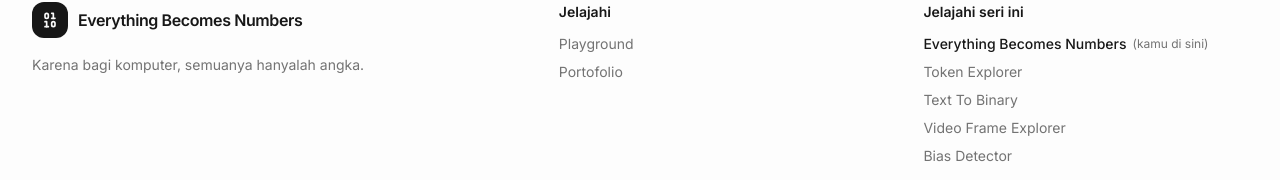
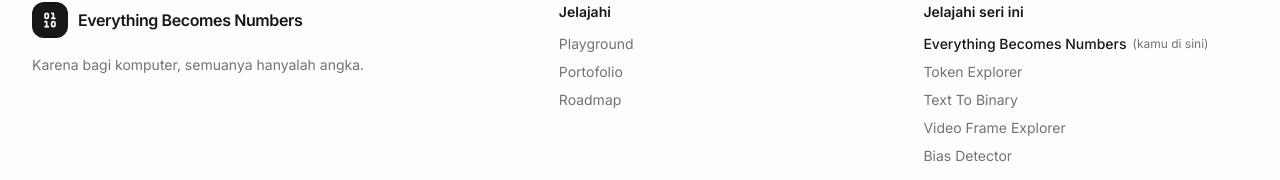
Before and after one commit to m45argaeth/EBN, a Next.js app: page / in a window 1280 px wide. Shown: the part 2662-2842 px from the top of the page. Built offline with nearby package versions, Linux system fonts and the light colour scheme.

Commit message:
feat(footer): add Roadmap link to hub universe map

```diff
--- a/components/site-footer.tsx
+++ b/components/site-footer.tsx
@@ -46,6 +46,16 @@ export function SiteFooter() {
 									className="hover:text-foreground"
 								>
 									{ui.portfolio}
+								</a>
+							</li>
+							<li>
+								<a
+									href={`${PORTFOLIO.url}/roadmap`}
+									target="_blank"
+									rel="noreferrer"
+									className="hover:text-foreground"
+								>
+									Roadmap
 								</a>
 							</li>
 						</ul>
```
